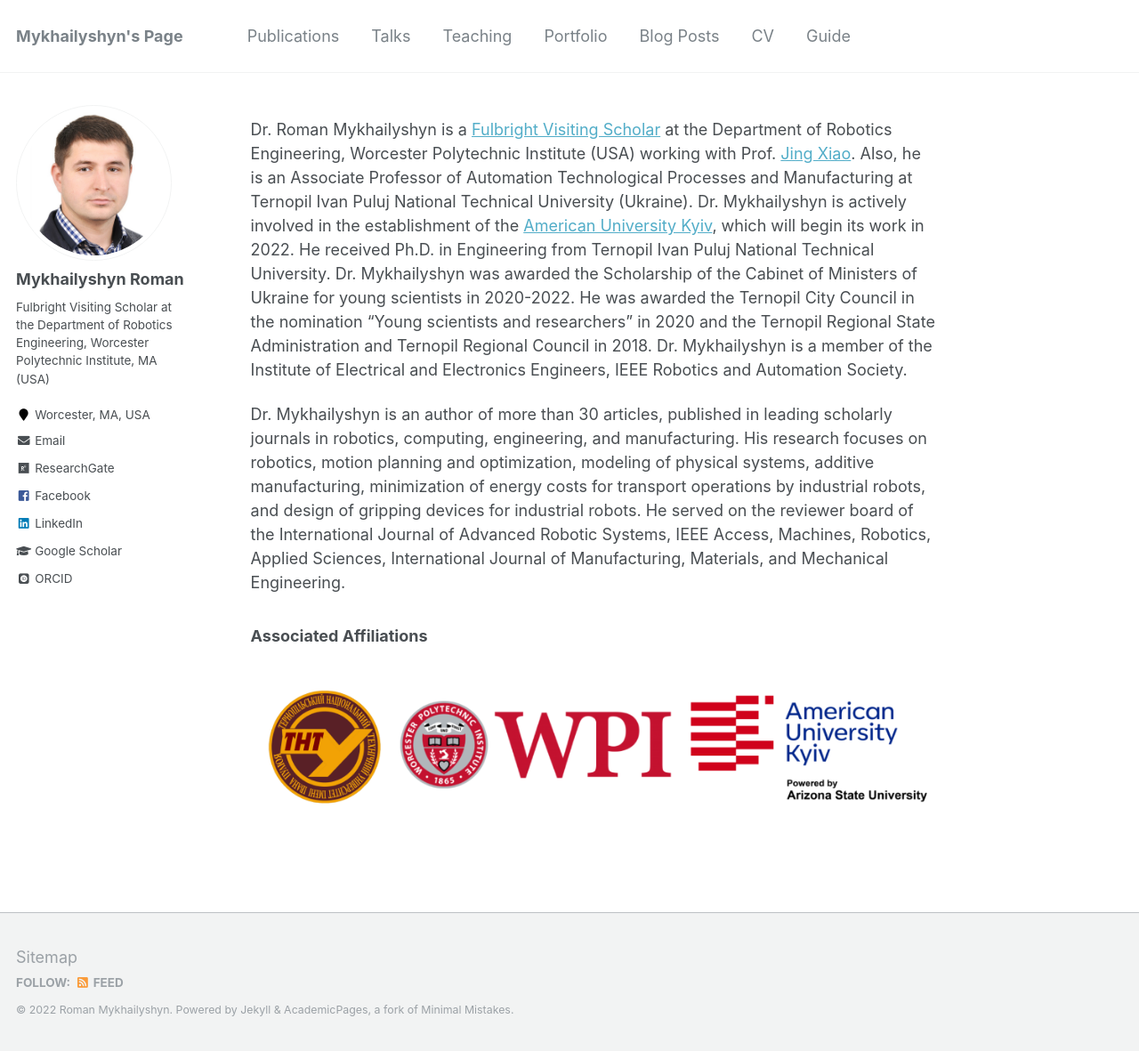
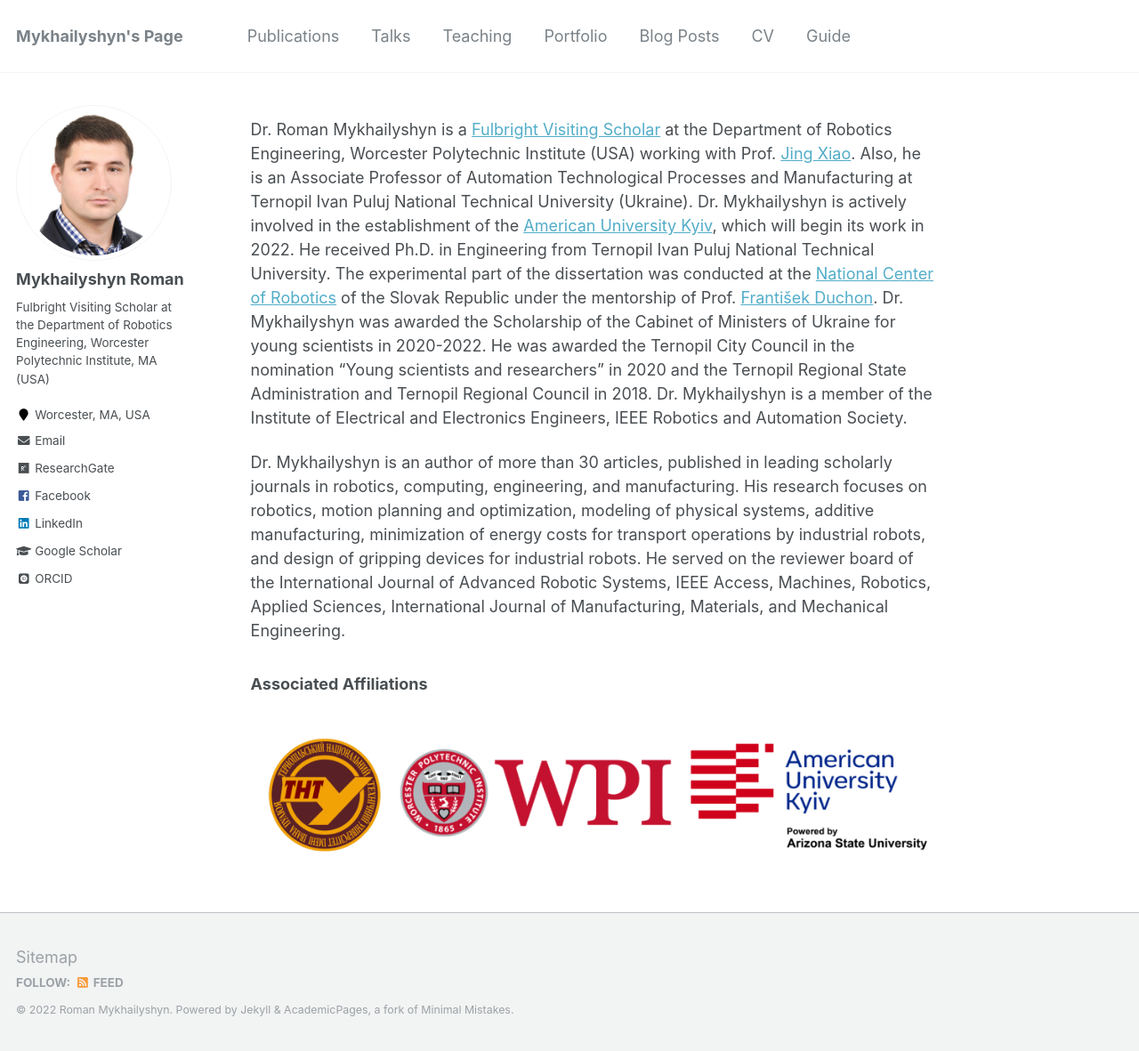
Before and after one commit to RomanMykhailyshyn/RomanMykhailyshyn.github.io, a Jekyll site: the page built from _pages/about.md, in a window 1280 px wide and 1181 px high. Shown: the whole window at 89% size. Built offline with Jekyll 4.4.1, drawn with Linux system fonts in a browser that asks for light colours; some web fonts are replaced.

Commit message:
Update about.md

```diff
--- a/_pages/about.md
+++ b/_pages/about.md
@@ -8,7 +8,7 @@ redirect_from:
   - /about.html
 ---
 
-Dr. Roman Mykhailyshyn is a [Fulbright Visiting Scholar](https://issuu.com/fulbright-ukraine/docs/ua_scholars_2021-22) at the Department of Robotics Engineering, Worcester Polytechnic Institute (USA) working with Prof. [Jing Xiao](https://users.wpi.edu/~jxiao2/). Also, he is an Associate Professor of Automation Technological Processes and Manufacturing at Ternopil Ivan Puluj National Technical University (Ukraine). Dr. Mykhailyshyn is actively involved in the establishment of the [American University Kyiv](https://auk.edu.ua/), which will begin its work in 2022. He received Ph.D. in Engineering from Ternopil Ivan Puluj National Technical University. Dr. Mykhailyshyn was awarded the Scholarship of the Cabinet of Ministers of Ukraine for young scientists in 2020-2022. He was awarded the Ternopil City Council in the nomination "Young scientists and researchers" in 2020 and the Ternopil Regional State Administration and Ternopil Regional Council in 2018. Dr. Mykhailyshyn is a member of the Institute of Electrical and Electronics Engineers, IEEE Robotics and Automation Society.
+Dr. Roman Mykhailyshyn is a [Fulbright Visiting Scholar](https://issuu.com/fulbright-ukraine/docs/ua_scholars_2021-22) at the Department of Robotics Engineering, Worcester Polytechnic Institute (USA) working with Prof. [Jing Xiao](https://users.wpi.edu/~jxiao2/). Also, he is an Associate Professor of Automation Technological Processes and Manufacturing at Ternopil Ivan Puluj National Technical University (Ukraine). Dr. Mykhailyshyn is actively involved in the establishment of the [American University Kyiv](https://auk.edu.ua/), which will begin its work in 2022. He received Ph.D. in Engineering from Ternopil Ivan Puluj National Technical University. The experimental part of the dissertation was conducted at the [National Center of Robotics](https://nacero.sk/language/en/) of the Slovak Republic under the mentorship of Prof. [František Duchon](https://is.stuba.sk/lide/clovek.pl?id=10329&lang=en). Dr. Mykhailyshyn was awarded the Scholarship of the Cabinet of Ministers of Ukraine for young scientists in 2020-2022. He was awarded the Ternopil City Council in the nomination "Young scientists and researchers" in 2020 and the Ternopil Regional State Administration and Ternopil Regional Council in 2018. Dr. Mykhailyshyn is a member of the Institute of Electrical and Electronics Engineers, IEEE Robotics and Automation Society.
 
 Dr. Mykhailyshyn is an author of more than 30 articles, published in leading scholarly journals in robotics, computing, engineering, and manufacturing. His research focuses on robotics, motion planning and optimization, modeling of physical systems, additive manufacturing, minimization of energy costs for transport operations by industrial robots, and design of gripping devices for industrial robots. He served on the reviewer board of the International Journal of Advanced Robotic Systems, IEEE Access, Machines, Robotics, Applied Sciences, International Journal of Manufacturing, Materials, and Mechanical Engineering.
 
```
